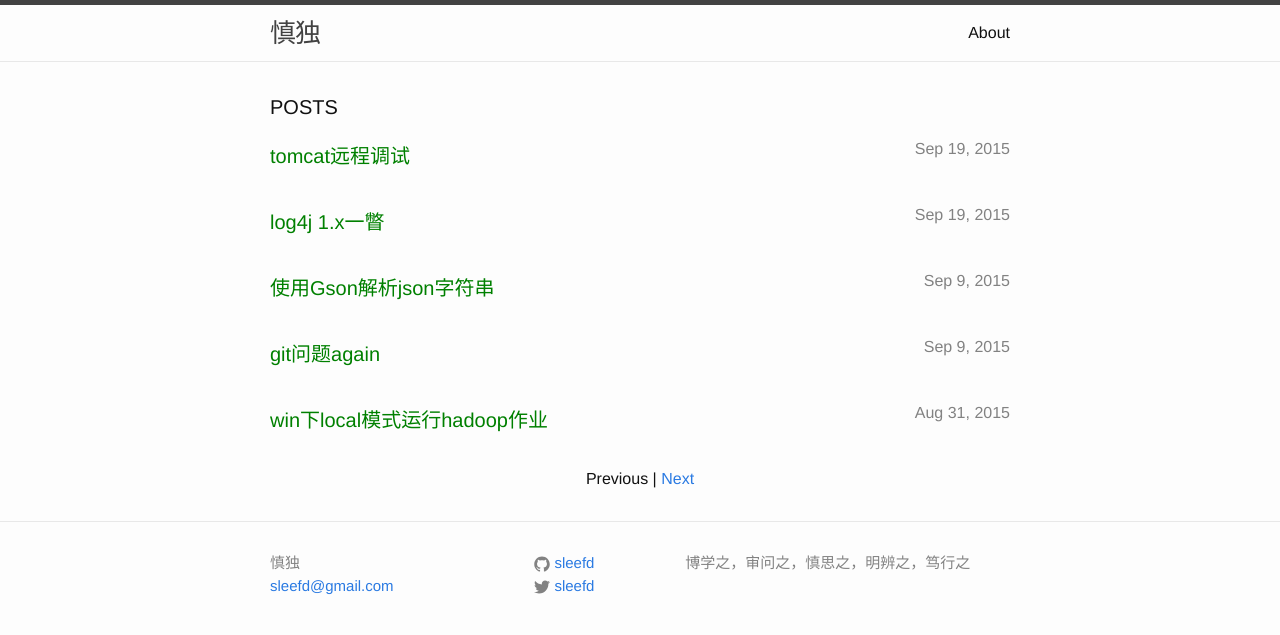
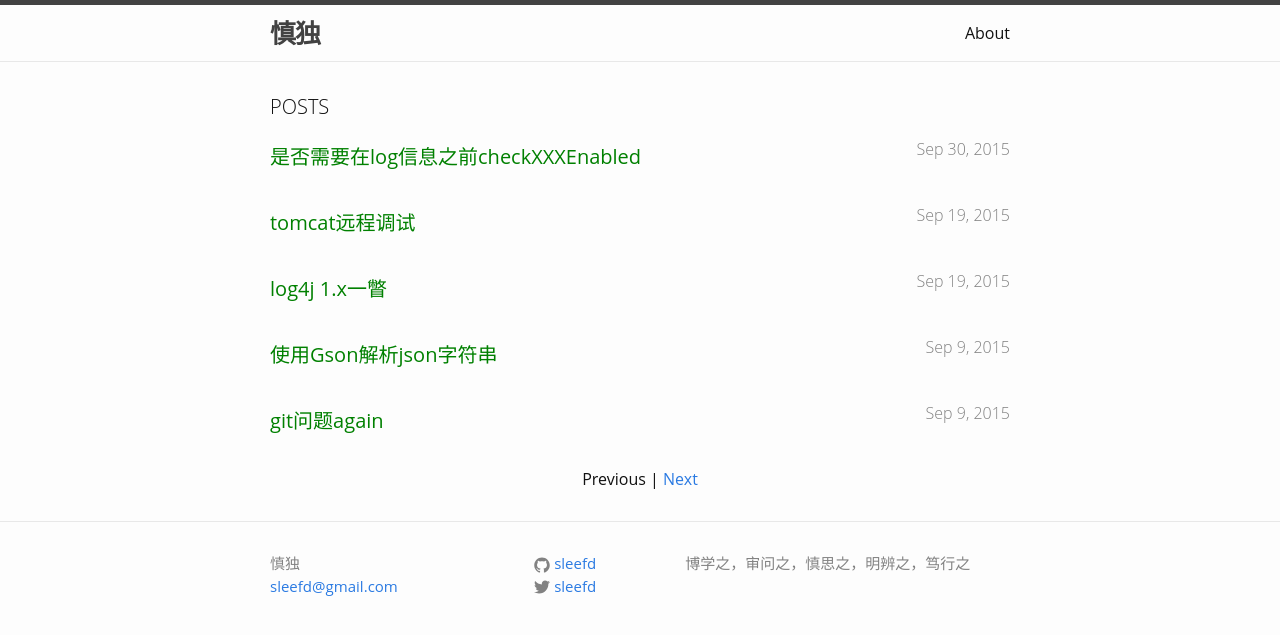
Before and after one commit to sleefd/newblog, a Jekyll site: the page built from index.html, in a window 1280 px wide. Shown: the top 635 px of the page. Built offline with Jekyll 4.4.1, drawn with Linux system fonts in a browser that asks for light colours; the list of posts is cut into pages by our own code.

Commit message:
add post

```diff
--- /dev/null
+++ b/_posts/2015-09-30-why-check-log-enabled.markdown
@@ -0,0 +1,27 @@
+---
+layout: post
+title: "是否需要在log信息之前checkXXXEnabled"
+date: 2015-09-30 11:06
+comments: true
+categories: learn
+---
+项目中经常需要log日志，有人直接log.debug(),有人在log日志
+之前会进行检查log.isDebugEnabled()，而我则习惯采用第一种做法，
+因为简便。那log之前检查对应级别是否开启有必要吗？
+
+其实是有必要的。表面上看直接log.debug只进行了一次enable检查，但若之前
+加上log.isXXEnabled()则会进行两次enabled检查，是否多此一举呢？其实不然，
+如果不进行enabled检查，直接log.debug，如果log的message存在复杂操作比如
+字符串连接或object.toString等，那么根据参数先进行计算的原则，enable
+检查之前会进行复杂不必要的字符串运算增加开销，但若之前已经进行了检查
+就不会有此开销。
+
+使用log4j1.x，log之前都需进行log.isXXXEnabled检查，但若使用log4j2.x，则
+可采用log.debug("divide by {}"， num)，这种新的接口输出信息，不会在level检查
+之前进行额外计算。
+
+#### 参考
+
+[stackoverflow](http://stackoverflow.com/questions/963492/in-log4j-does-checking-isdebugenabled-before-logging-improve-performance)
+
+[log4j2 api](https://logging.apache.org/log4j/2.0/manual/api.html)
--- a/css/modify.scss
+++ b/css/modify.scss
@@ -1,5 +1,8 @@
 ---
 ---
+body {
+	font-family:'Open Sans', HelveticaNeue-Light, 'Helvetica Neue Light', 'Helvetica Neue', Helvetica, Arial, sans-serif;
+}
 
 pre, code{
 	overflow-x: hidden;
@@ -11,6 +14,9 @@ pre, code{
     pre, code {
         background-color: black;
     }
+}
+.site-title{
+	font-weight:bold;
 }
 
 .post-link {
@@ -28,7 +34,7 @@ pre, code{
 	float: none;
 }
 .post-title{
-	font-size: 25px;
+	font-size: 1.4em;
 	font-weight: bold;
 }
 
@@ -40,14 +46,20 @@ a:visited{
 	text-align: center;
 }
 
+.post-content{
+	line-height: 2;
+	font-weight: 400;
+	text-align: justify;
+}
+
 .post-content h3{
-	font-size:20px;
+	font-size:1.3em;
 	margin-bottom: 12px;
 	font-weight: bold;
 }
 
-.post-content{
-line-height: 2;
-font-weight: 400;
-text-align: justify;
+.post-content h4{
+	font-size:1.2em;
+	margin-bottom: 12px;
+	font-weight: bold;
 }
```
